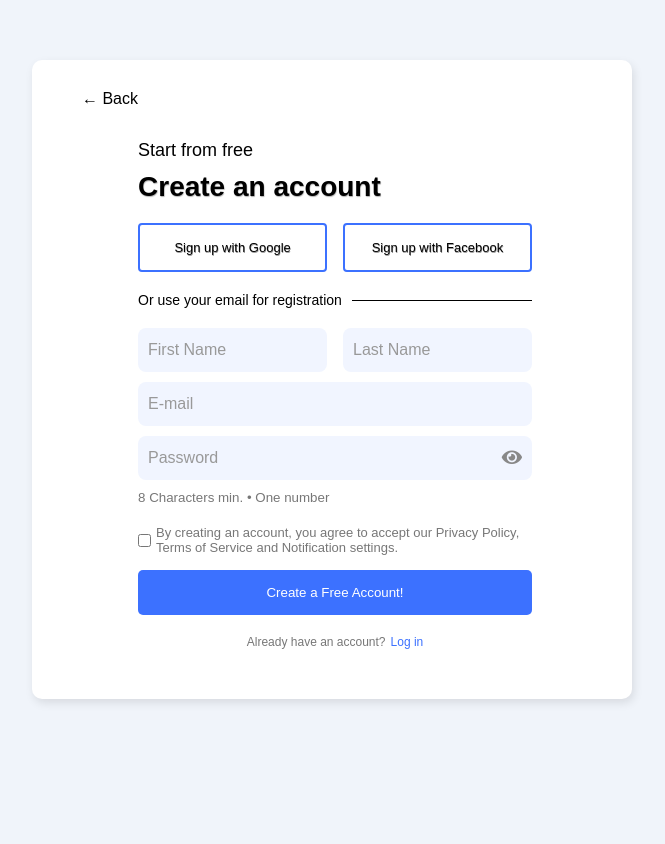
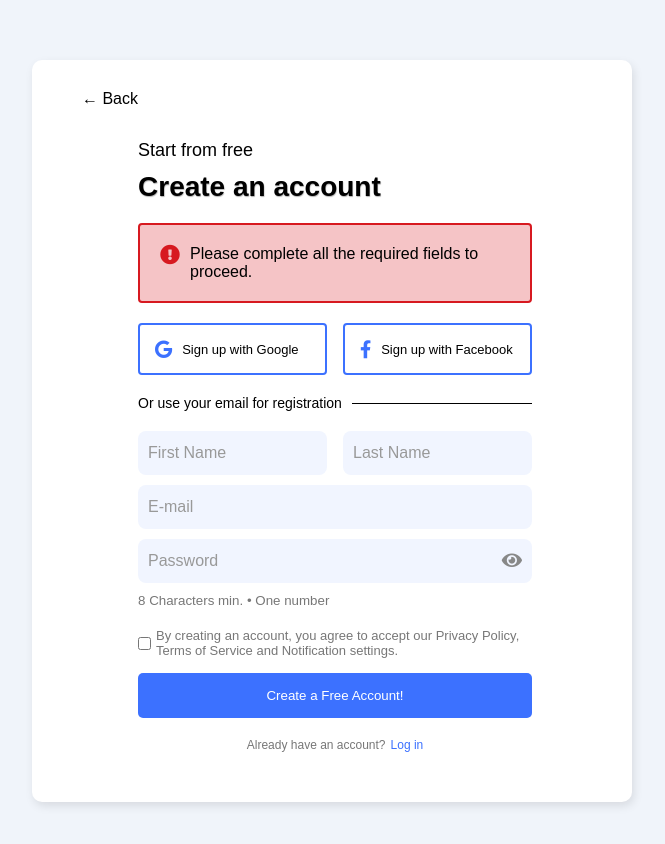
Before and after one commit to princeborn1999/login-page, a React (Create React App) app: page / in a window 1280 px wide. Shown: the top 844 px of the page, without its empty margins (308-973 px from the left). Before the commit the page ends 800 px from the top, so only its background shows below. Built offline with nearby package versions, Linux system fonts and the light colour scheme; a web font is replaced by a local one.

Commit message:
update: google-btn facebook-btn css with fontawesome

```diff
--- a/src/components/SignUpFormComponent.tsx
+++ b/src/components/SignUpFormComponent.tsx
@@ -2,6 +2,7 @@ import React, { useState } from "react";
 import { validateEmail, validatePassword } from 'utils/validators';
 import "styles/SignUpFormComponent.css";
 import InputComponent from "components/InputComponent";
+import ErrorMessageComponent from "./ErrorMessageComponent";
 
 const SignUpFormComponent = () => {
   const [formData, setFormData] = useState({
@@ -31,7 +32,6 @@ const SignUpFormComponent = () => {
     if (passwordError) formErrors.password = passwordError;
 
     // 其他字段的验证逻辑
-
     return formErrors;
   };
 
@@ -58,9 +58,16 @@ const SignUpFormComponent = () => {
           <h2 className="start-text">Start from free</h2>
           <h1 className="create-text">Create an account</h1>
         </div>
+        <div className="err-text-wrap">
+          <ErrorMessageComponent />
+        </div>
         <div className="signup-btn-wrap">
-          <button className="google-btn">Sign up with Google</button>
-          <button className="facebook-btn">Sign up with Facebook</button>
+          <button className="google-btn">
+            <i className="fab fa-google "></i>Sign up with Google
+          </button>
+          <button className="facebook-btn">
+            <i className="fab fa-facebook-f"></i>Sign up with Facebook
+          </button>
         </div>
         <div className="registration-text">
           <p>Or use your email for registration</p>
--- a/src/styles/SignUpFormComponent.css
+++ b/src/styles/SignUpFormComponent.css
@@ -43,6 +43,10 @@ body {
   padding: 50px 50px 20px 0px;
 }
 
+.err-text-wrap {
+  margin: 0 0 20px;
+}
+
 .text-wrap {
   display: flex;
   flex-direction: column;
@@ -68,17 +72,26 @@ body {
 
 .google-btn,
 .facebook-btn {
+  display: flex;
+  align-items: center;
   width: 48%;
-  padding: 15px 10px;
+  padding: 15px;
   border: 2px solid var(--custom-blue);
   border-radius: 4px;
   font-size: 13px;
   cursor: pointer;
   background-color: #fff;
-  text-shadow: 0.5px 0.5px 0.5px rgba(0, 0, 0, 0.4);
+}
+.google-btn i,
+.facebook-btn i{
+  font-size: 18px;
+  margin-right: 10px;
+  color: var(--custom-blue);
 }
 .google-btn:hover,
-.facebook-btn:hover {
+.facebook-btn:hover,
+.google-btn:hover i,
+.facebook-btn:hover i{
   background-color: var(--custom-blue); /* 滑鼠懸停時背景顏色 */
   color: #fff; /* 滑鼠懸停時文字顏色 */
   text-shadow: none;
```
